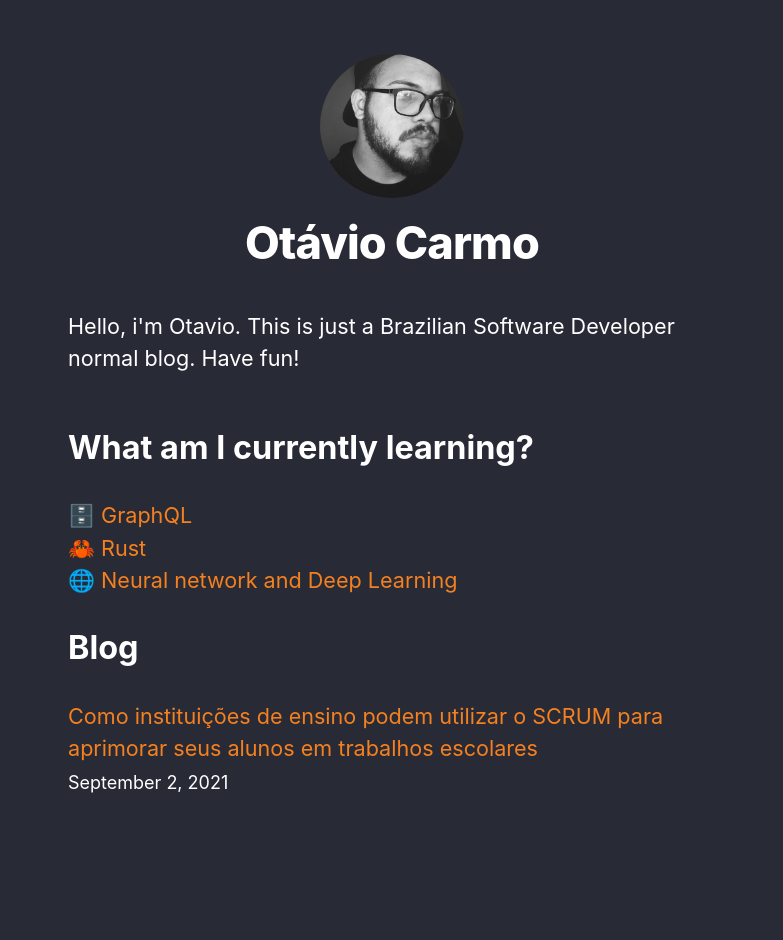
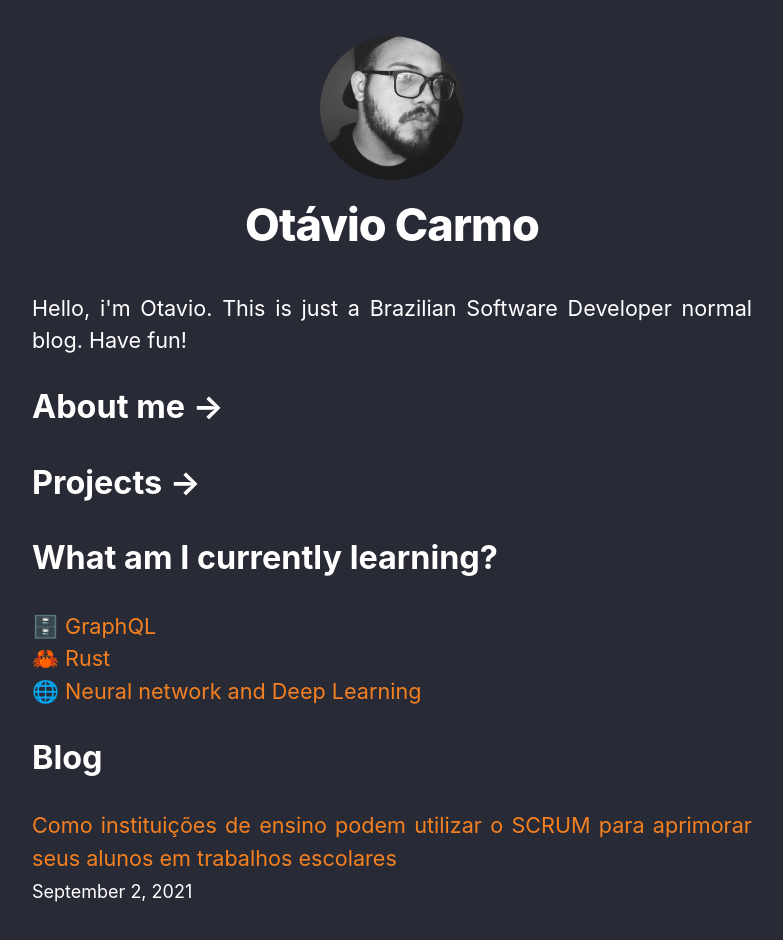
Before and after one commit to OtavioSC/blog, a Next.js app: page / in a window 1280 px wide. Shown: the top 940 px of the page, without its empty margins (248-1031 px from the left). Before the commit the page ends 905 px from the top, so only its background shows below. Built offline with nearby package versions, Linux system fonts and the light colour scheme.

Commit message:
Styles: layout css changed | Feat: Projects section added

```diff
--- a/components/layout.js
+++ b/components/layout.js
@@ -11,7 +11,6 @@ export default function Layout({ children, home }) {
   return (
     <div className={styles.container}>
       <Head>
-        <link rel="icon" href="/favicon.ico" />
         <meta
           name="description"
           content="Blog"
--- a/components/layout.module.css
+++ b/components/layout.module.css
@@ -1,7 +1,8 @@
 .container {
-    max-width: 36rem;
+    max-width: 40rem;
     padding: 0;
-    margin: 3rem auto 6rem;
+    margin: 2rem auto 6rem;
+    text-align: justify;
 }
 
 .header {
--- a/pages/about.js
+++ b/pages/about.js
@@ -6,7 +6,7 @@ import utilStyles from '../styles/utils.module.css'
 export default function About() {
     return(
        <Layout about>
-           <Head>About</Head>
+           <Head>About me</Head>
            <section className={utilStyles.headingMd}>
              <p>
             Since I was 7, I am very excited about everything the digital ecosystem encompasses, as that was when I had the privilege of
--- a/pages/index.js
+++ b/pages/index.js
@@ -23,7 +23,17 @@ export default function Home({ allPostsData }) {
       <section className={utilStyles.headingMd}>
         <p>Hello, i'm Otavio. This is just a Brazilian Software Developer normal blog. Have fun!</p>
       </section>
-      <section className={`${utilStyles.headingMd} ${utilStyles.padding1px}`}>
+      <section className={`${utilStyles.headingMd}`}>
+          <Link href="/about">
+              <h2> About me →</h2>
+          </Link>
+      </section>
+      <section className={`${utilStyles.headingMd}`}>
+          <Link href="/projects">
+              <h2> Projects →</h2>
+          </Link>
+      </section>
+      <section className={`${utilStyles.headingMd}`}>
         <h2> What am I currently learning?</h2>
         <ul className={utilStyles.list}>
           <li>
@@ -37,7 +47,7 @@ export default function Home({ allPostsData }) {
           </li>
         </ul>
       </section>
-      <section className={`${utilStyles.headingMd} ${utilStyles.padding1px}`}>
+      <section className={`${utilStyles.headingMd}`}>
         <h2>Blog</h2>
         <ul className={utilStyles.list}>
           {allPostsData.map(({ id, date, title }) => (
--- a/styles/utils.module.css
+++ b/styles/utils.module.css
@@ -34,7 +34,7 @@
   }
 
   .padding1px {
-    padding-top: 1px;
+    padding-top: 0px;
   }
 
   .list {
```
Also changed, not shown: pages/projects.js (added, +15 -0 lines).
